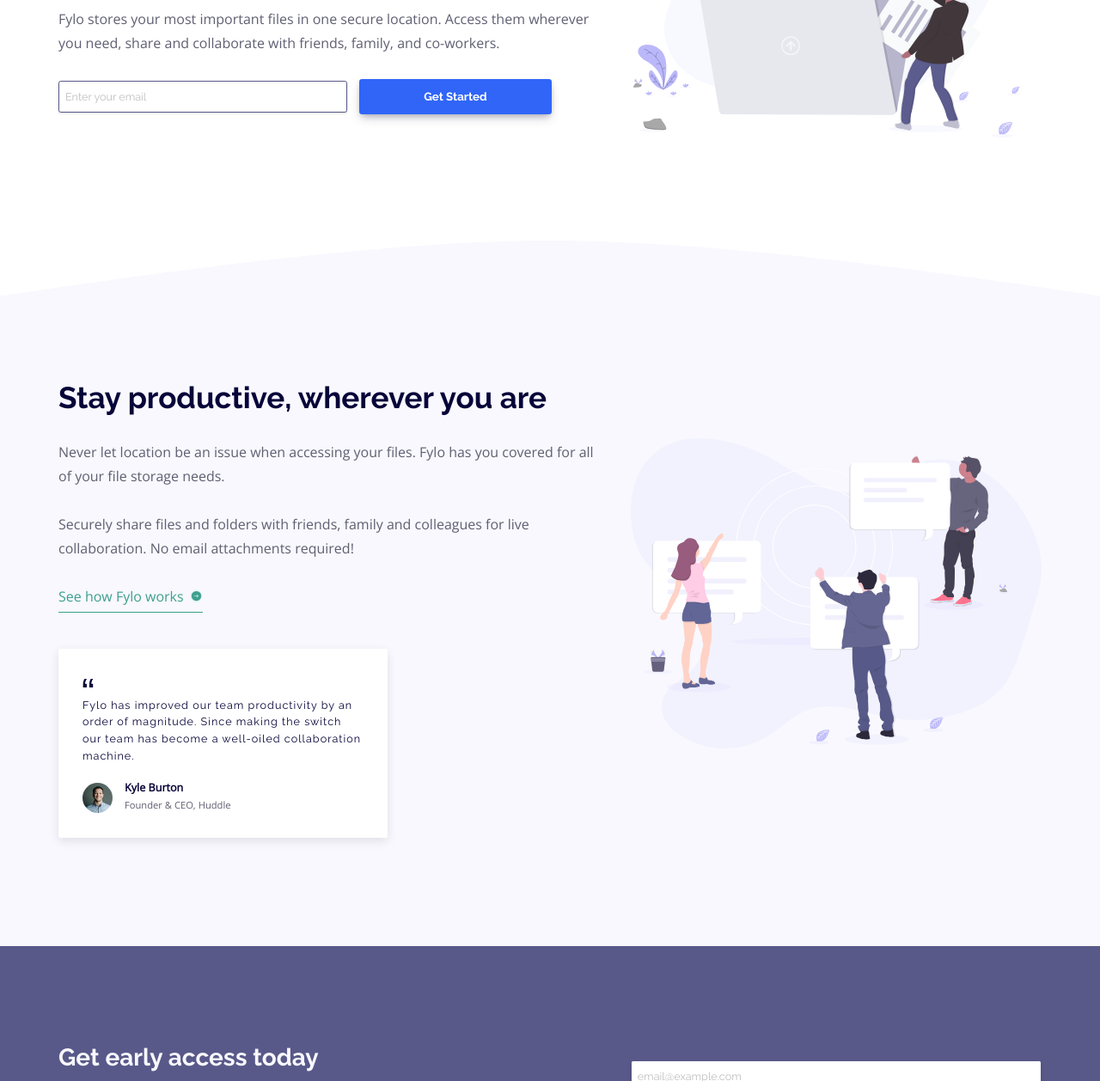
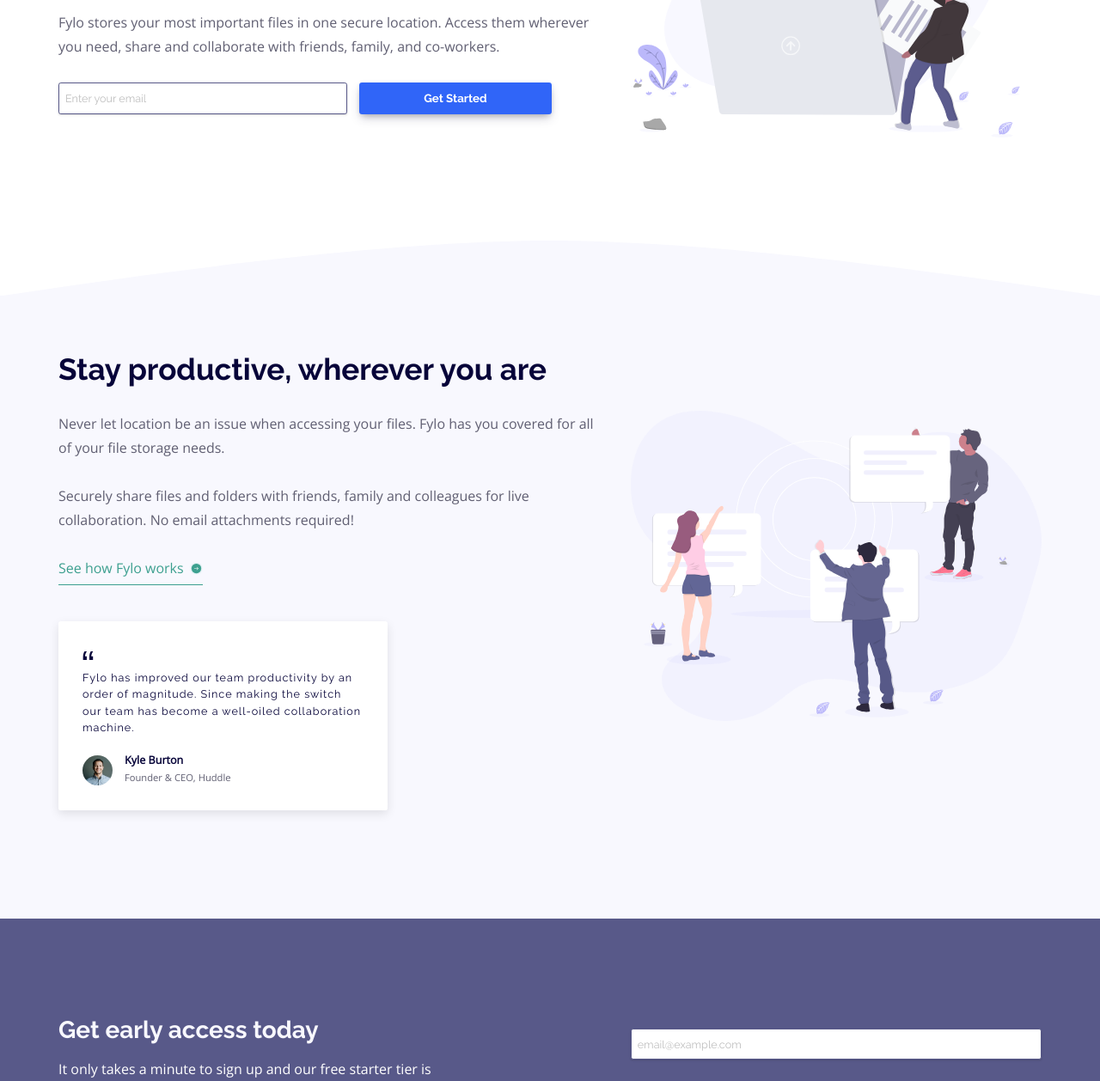
Before and after one commit to karinaestaba/fylo-landing-page, a plain HTML site: page index.html in a window 1280 px wide. Shown: the part 404-1662 px from the top of the page at 86% size. Drawn offline with nearby package versions, Linux system fonts and the light colour scheme; files whose address does not match are found by name.

Commit message:
+ Ajustes responsive.

```diff
--- a/css/style.css
+++ b/css/style.css
@@ -35,6 +35,10 @@
   --padding-md: 1rem;
   --margin: 1rem;
   --border-radius: .2rem;
+
+  --font-size-input: .9rem;
+  --font-size-menu: .9rem;
+  --spacing-section: 3rem;
 }
 
 *,
@@ -71,6 +75,10 @@
   color: var(--dark-blue);
 }
 
+  a:hover{
+    opacity: .6;
+  }
+
 form{
   width: 100%;
   display: flex;
@@ -82,10 +90,11 @@
   padding: .7rem .5rem;
   border: 1px solid var(--desaturated-blue);
   border-radius: var(--border-radius);
+  width: 100%;
 
   box-shadow: rgba(0, 0, 0, 0.1) 0px 1px 3px 0px, rgba(0, 0, 0, 0.06) 0px 1px 2px 0px;
 
-  font-size: calc(var(--font-size) * .9);
+  font-size: var(--font-size-input);
   font-family: var(--font-family-g);
 }
 
@@ -115,7 +124,7 @@
 }
 
 .cta-button{
-  padding: .8rem 2.3rem;
+  padding: .66rem 2.3rem;
   border: 1px solid var(--bright-blue);
   border-radius: var(--border-radius);
   background-color: var(--bright-blue);
@@ -146,7 +155,7 @@
   max-width: 1200px;
   height: 100%;
   margin: 0 auto;
-  padding: calc(var(--padding) * 2) var(--padding);
+  padding: var(--spacing-section) var(--padding);
 }
 
   .main-header{
@@ -161,7 +170,7 @@
       list-style: none;
       display: flex;
       gap: 1.5rem;
-      font-size: calc(var(--font-size) * .9);
+      font-size: var(--font-size-menu);
     }
 
     .main-header .logo{
@@ -246,7 +255,6 @@
     }
 
     .suscription-text{
-      width: 80%;
       text-align: center;
     }
 
@@ -305,7 +313,7 @@
 .card{
   width: 90%;
   padding: var(--padding);
-  margin: calc(var(--margin) * 2) auto var(--margin);
+  margin: 2rem auto var(--margin);
 
   background-color: var(--white);
   border-radius: var(--border-radius);
@@ -368,17 +376,21 @@
 }
 
 
-.hero-form-container{
+.hero-form-container,
+.suscription-form{
   display: flex;
   gap: 1rem;
   flex-direction: column;
   align-items: center;
-  margin-bottom: calc(var(--margin) * 2);
 }
 
-  .hero-form-container > input{
-    width: 80%;
-  }
+.hero-form-container{
+  margin-bottom: 1.7rem
+}
+
+.input-container{
+  width: 80%;
+}
 
 
 .bg-wave{
@@ -405,10 +417,8 @@
   color: var(--red);
   display: none;
   text-align: left;
-  width: 80%;
   font-size: calc(100% * .8);
   font-family: var(--font-family-g);
-  margin-top: calc(var(--margin) * (-1));
 }
 
   input:not(:placeholder-shown):invalid{
@@ -496,11 +506,11 @@
   }
 
 @media screen and (min-width: 558px){
-  .hero-form-container > input{
+  .hero-form-container > .input-container{
     width: 70%;
   }
 
-  .suscription-form > input{
+  .suscription-form > .input-container{
     width: 70%;
     margin: 0 0 var(--margin);
   }
@@ -509,12 +519,12 @@
     width: 70%;
   }
 
-  .form-error{
-    width: 70%;
+  ul.main-menu{
+    gap: 3rem;
   }
 
-  ul.main-menu{
-    gap: 3rem;
+  .suscription-text{
+    width: 80%;
   }
 }
 
@@ -614,7 +624,12 @@
     text-align: left;
   }
 
-  .suscription-form > input{
+  .hero-form-container,
+  .suscription-form{
+    align-items: flex-start;
+  }
+
+  .suscription-form > .input-container{
     width: 100%;
   }
 
@@ -641,9 +656,10 @@
       flex-direction: row;
       justify-content: space-between;
       max-width: 90%;
+      align-items: start;
     }
 
-    .hero-form-container > input{
+    .hero-form-container > .input-container{
       flex-grow: 2;
       width: 100%;
     }
@@ -663,7 +679,7 @@
   .cta-container{
     display: grid;
     grid-template-columns: 4fr 3fr;
-    padding-top: calc(var(--padding) * 2);
+    padding-top: 1.7rem;
   }
 
   .cta-text-container{
--- a/index.html
+++ b/index.html
@@ -38,8 +38,10 @@
           </p>
 
           <form action="" class="hero-form-container" novalidate>
-            <input type="email" placeholder="Enter your email">
-            <p class="form-error">Please check you email</p>
+            <div class="input-container">
+              <input type="email" placeholder="Enter your email">
+              <p class="form-error">Please check you email</p>
+            </div>
             <button class="cta-button">Get Started</button>
           </form>
         </section>
@@ -50,14 +52,6 @@
     </section>
 
     <section class="bg-wave">
-      <!--picture>
-        <img src="images/bg-curve-mobile.svg" alt="Imagen decorativa"
-          srcset="images/bg-curve-mobile.svg,
-            images/bg-curve-desktop.svg 998w
-          "
-          style="width: 100%; height: 8rem;"
-        >
-      </picture-->
       <div class="section-light">
         <article class="main-container cta-container">
           <div class="cta-text-container">
@@ -122,9 +116,11 @@
           </p>
         </div>
 
-        <form action="" class="suscription-form">
-          <input type="email" placeholder="email@example.com">
-          <p class="form-error">Please check you email</p>
+        <form action="" class="suscription-form" novalidate>
+          <div class="input-container">
+            <input type="email" placeholder="email@example.com">
+            <p class="form-error">Please check you email</p>
+          </div>
           <button class="cta-button">
             Get Started For Free
           </button>
```
Also changed, not shown: screenshot.png (added).
